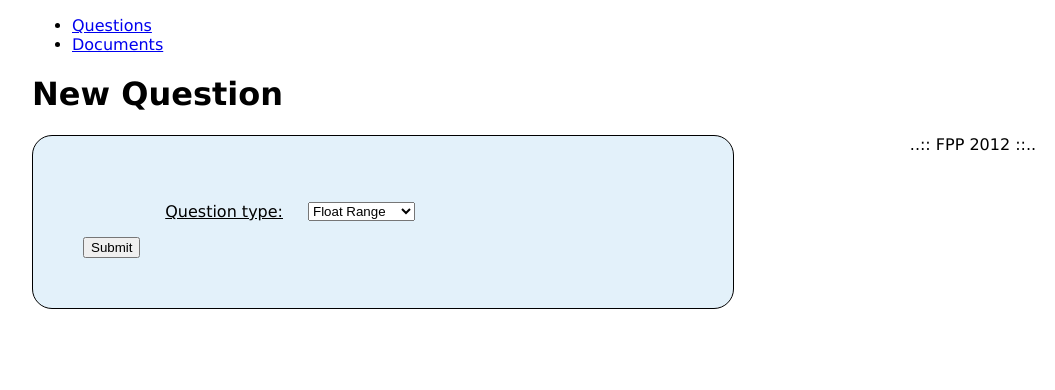
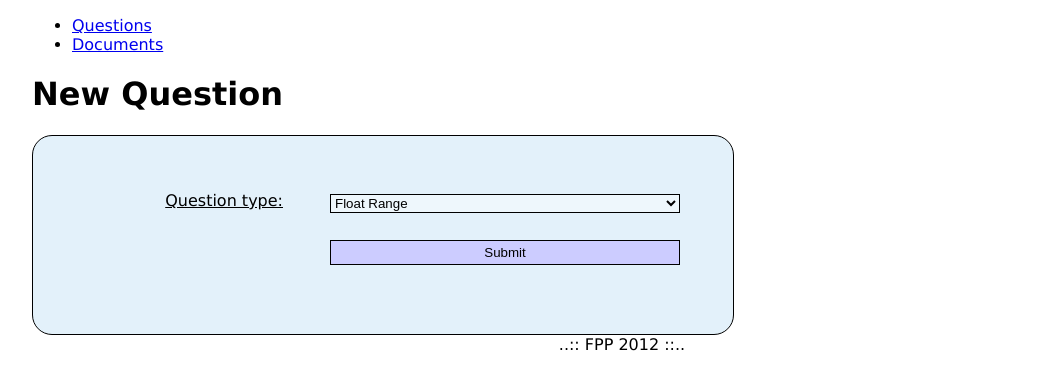
Before and after one commit to elisiano/cern-tender, a Django app: page /questions/new/ in a window 1280 px wide. Shown: the part 96-486 px from the top of the page, without its empty margins (18-1073 px from the left). Run offline with Django 3.2, Linux system fonts and the light colour scheme; parts of the project's set-up code (start-up, migrations or seed data) failed here and were passed over; some libraries are stand-ins or nearby versions.

Commit message:
Some modification to the question form style (CSS)

```diff
--- a/static/css/main.css
+++ b/static/css/main.css
@@ -8,7 +8,21 @@ body {
 	padding: 50;
 	float: left;
 }
+#header {
+    font-size: 250%;
+    font-weight: bolder;
+}
+#header, #footer, #main, #content, #nav {
+	float:	none;
+}
 
+#footer {
+    margin-top: 100px;
+    text-align: center;
+    clear: both;
+}
+
+/*** This part styles the Question List ***/
 .question {
 	width: 90%;
 	margin-left: auto;
@@ -30,18 +44,23 @@ body {
 	float: right;
 }
 
-#header {
-    font-size: 250%;
-    font-weight: bolder;
+/********************************************/
+
+
+/********* Message page *********/
+#message {
+    border: 1px solid black;
+    padding: 50px;
+    -moz-border-radius: 20px;
+    -webkit-border-radius: 20px;
+    -khtml-border-radius: 20px;
+    border-radius: 20px;
+    background: #E3F1FA;
+    float: left;
 }
-#header, #footer, #main, #content, #nav {
-	float:	none;
-}
+/*********************************/
 
-#footer {
-	text-align: center;
-}
-
+/**** This part styles the question form ****/
 form {
     border: 1px solid black;
     padding: 50px;
@@ -56,19 +75,10 @@ form {
     float: left;
 }
 
-#message {
-    border: 1px solid black;
-    padding: 50px;
-    -moz-border-radius: 20px;
-    -webkit-border-radius: 20px;
-    -khtml-border-radius: 20px;
-    border-radius: 20px;
-    background: #E3F1FA;
-    float: left;
-}
-
-#question_form > p > input {
-
+#question_form > p {
+    margin-top: 5px;
+    width: 100%;
+    float:left;
 }
 
 #question_form > p > label {
@@ -79,3 +89,34 @@ form {
     display: block;
     float: left;
 }
+
+#question_form > p > input, #question_form > p > select {
+    border: 1px solid black;
+    /* background: #9cf; */
+    background: #EEF7FC;
+    width: 350px;
+    float: right;
+    margin: 3px;
+}
+
+#question_form > p > input[type="submit"] {
+    background: #ccf;
+    height: 25px;
+}
+
+ul.errorlist+p {
+    border: 2px solid red;
+}
+
+/*** This hides the "This field is required" list item
+ *   must be confirmed with FPP
+#question_form > ul.errorlist {
+    display:none
+}
+****/
+/* remove the underline from the empty label */
+#question_form > p:last-child > label {
+    text-decoration: none;
+}
+
+/*******************************************************/
--- a/templates/questions/question_form.html
+++ b/templates/questions/question_form.html
@@ -10,6 +10,6 @@
 {% block main %}
 	<form id="question_form" action="{{ extra_data.action }}" method="POST">{% csrf_token %}
 		{{ form.as_p }}
-		<input type="submit" value="Submit" />
+		<p> <label>&nbsp;</label><input type="submit" value="Submit" /> </p>
 	</form>
 {% endblock main %}
```
